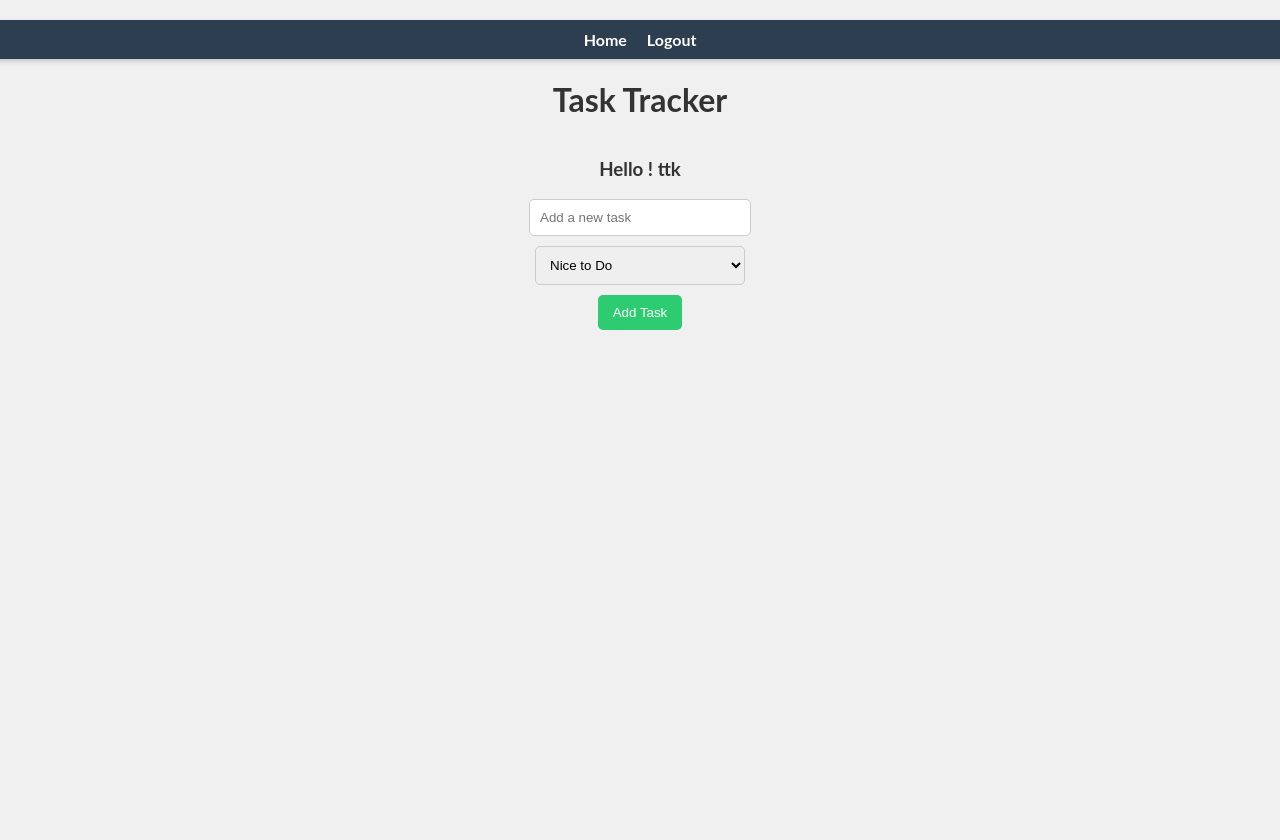
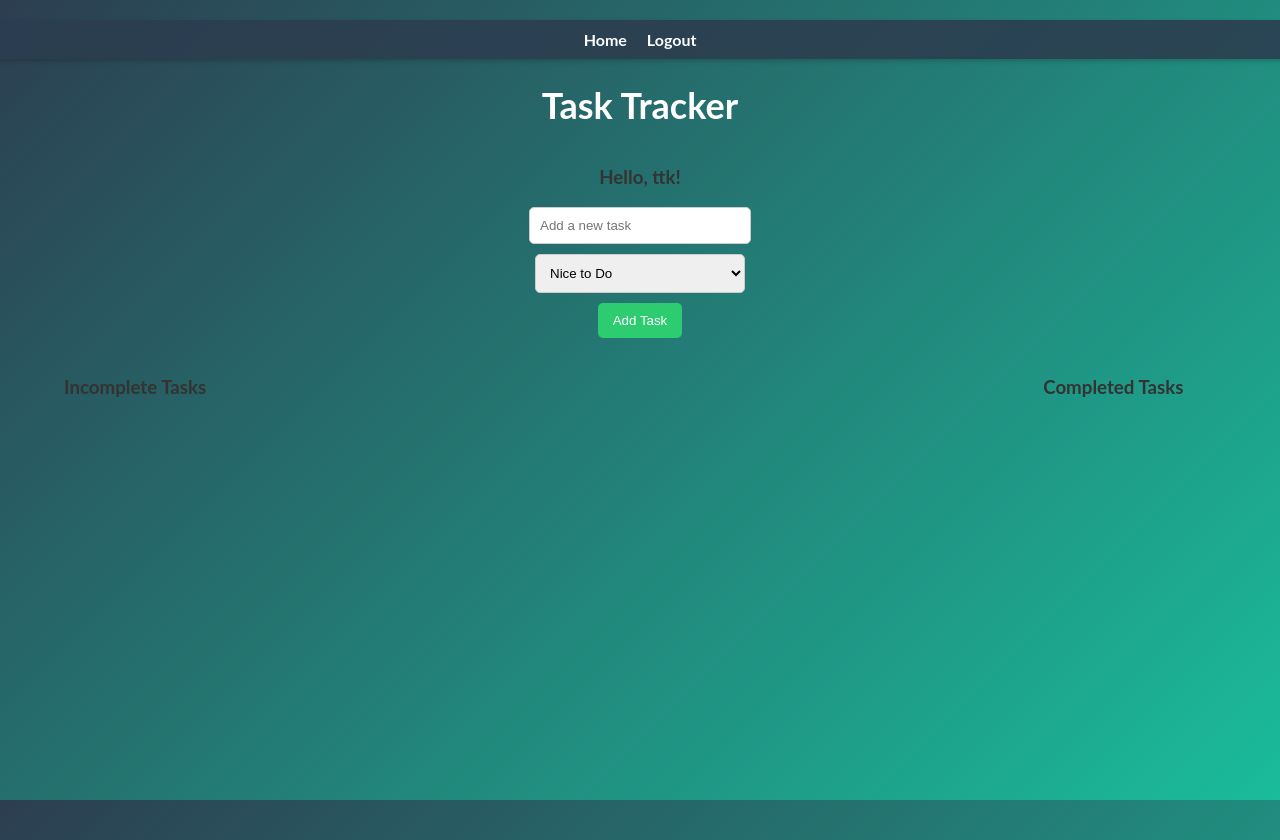
Before and after one commit to Thanush101/Todotask, a Django app: page //tasklist in a window 1280 px wide. Before the commit the page ends 330 px from the top, so only its background shows below. Run offline with Django 4.2, Linux system fonts and the light colour scheme; a user stored in the database is signed in; data that the repository does not hold is empty.

Commit message:
Update task_list.html

```diff
--- a/todolist/todoapp/templates/task_list.html
+++ b/todolist/todoapp/templates/task_list.html
@@ -8,27 +8,32 @@
         body {
             margin: 20px auto;
             font-family: 'Lato', sans-serif;
-            background: #f0f0f0; /* Lighter background for better contrast */
+            background: linear-gradient(135deg, #2c3e50, #1abc9c); /* Futuristic gradient */
             color: #333;
             display: flex;
             flex-direction: column;
             align-items: center;
+            justify-content: flex-start;  /* Ensure navbar stays at the top */
+            min-height: 100vh;  /* Ensure the body takes full height */
+            background-attachment: fixed; /* Fixed background for a more futuristic feel */
         }
 
         h1 {
             margin-bottom: 20px;
+            font-size: 36px;
+            color: #fff;  /* White color for the title */
         }
 
         /* Navbar styles */
         .navbar {
-            background-color: #2c3e50;
+            background-color: rgba(44, 62, 80, 0.9); /* Semi-transparent navbar */
             width: 100%;
             padding: 10px;
             box-shadow: 0 2px 5px rgba(0, 0, 0, 0.2);
             display: flex;
-            justify-content: center; /* Center align the links */
+            justify-content: center;
+            z-index: 100;  /* Keep navbar on top */
         }
-
         .navbar ul {
             list-style: none;
             padding: 0;
@@ -48,20 +53,42 @@
             color: #1abc9c; /* Change color on hover */
         }
 
+        /* Task Container */
         .task-container {
             display: flex;
-            flex-wrap: wrap;
-            justify-content: center;
-            gap: 20px; /* Space between sticky notes */
+            justify-content: space-between;
+            width: 90%;
+            gap: 40px;
+            margin-top: 20px;
+            margin-bottom: 20px;  /* Ensure space for content */
+        }
+
+        /* Left column for incomplete tasks */
+        .tasks-left {
+            display: flex;
+            flex-direction: column;
+            gap: 20px;
+            width: 45%;
+        }
+
+        /* Right column for completed tasks */
+        .tasks-right {
+            display: flex;
+            flex-direction: column;
+            gap: 20px;
+            width: 15%;
         }
 
         .sticky-note {
-            background: #ffc; /* Background color for sticky notes */
+            background: rgba(255, 255, 255, 0.8); /* Semi-transparent background for sticky notes */
             border-radius: 10px;
-            box-shadow: 5px 5px 15px rgba(0, 0, 0, 0.3);
+            box-shadow: 5px 5px 15px rgba(0, 0, 0, 0.2);
             padding: 20px;
             width: 150px; /* Width of each sticky note */
             transition: transform 0.15s; /* Smooth scale transition */
+            display: flex;
+            justify-content: space-between;
+            align-items: center;
         }
 
         .sticky-note:hover {
@@ -114,6 +141,7 @@
     </style>
 </head>
 <body>
+
     <!-- Navigation Bar -->
     <div class="navbar">
         <ul>
@@ -127,11 +155,11 @@
         </ul>
     </div>
 
-<h1>Task Tracker  </h1> <h3> Hello ! {{ user.username }} </h3>
+    <h1>Task Tracker</h1>
+    <h3>Hello, {{ user.username }}!</h3>
+
     <!-- Add Task Form -->
     <input type="text" class="task-input" id="taskInput" placeholder="Add a new task">
-
-    <!-- Priority Selector -->
     <select class="priority-selector" id="prioritySelector">
         <option value="C" style="color: blue;">Nice to Do</option>
         <option value="B" style="color: red;">Important</option>
@@ -142,14 +170,31 @@
     <button class="add-task" onclick="addTask()">Add Task</button>
 
     <!-- Task List -->
-    <div class="task-container" id="taskList">
+    <div class="task-container">
+        <div class="tasks-left" id="tasksLeft">
+            <h3>Incomplete Tasks</h3>
             {% for task in tasks %}
+                {% if not task.completed %}
                     <div class="sticky-note" id="task-{{ task.id }}">
-                <p>{{ task.task_text }} - Priority: {{ task.get_priority_display }} - {% if task.completed %} Done {% else %} Not Done {% endif %}</p>
+                        <p>{{ task.task_text }} - Priority: {{ task.get_priority_display }}</p>
                         <button class="delete-task" onclick="deleteTask({{ task.id }})">Delete</button>
                         <button class="mark-done" onclick="markTaskDone({{ task.id }})">Mark as Done</button>
                     </div>
+                {% endif %}
             {% endfor %}
+        </div>
+
+        <div class="tasks-right" id="tasksRight">
+            <h3>Completed Tasks</h3>
+            {% for task in tasks %}
+                {% if task.completed %}
+                    <div class="sticky-note" id="task-{{ task.id }}">
+                        <p>{{ task.task_text }} - Priority: {{ task.get_priority_display }}</p>
+                        <button class="delete-task" onclick="deleteTask({{ task.id }})">Delete</button>
+                    </div>
+                {% endif %}
+            {% endfor %}
+        </div>
     </div>
 
     <script>
@@ -157,7 +202,7 @@
             const taskInput = document.getElementById('taskInput');
             const prioritySelector = document.getElementById('prioritySelector');
             const taskText = taskInput.value.trim();
-            const priority = prioritySelector.value;  // Get selected priority
+            const priority = prioritySelector.value;
 
             if (!taskText) {
                 alert('Please enter a task');
@@ -171,12 +216,12 @@
                         'Content-Type': 'application/json',
                         'X-CSRFToken': '{{ csrf_token }}',
                     },
-                    body: JSON.stringify({ task_text: taskText, priority: priority }),  // Include priority in the request
+                    body: JSON.stringify({ task_text: taskText, priority: priority }),
                 });
 
                 const data = await response.json();
                 if (data.id) {
-                    const taskList = document.getElementById('taskList');
+                    const tasksLeft = document.getElementById('tasksLeft');
                     const newTask = document.createElement('div');
                     newTask.id = `task-${data.id}`;
                     newTask.className = 'sticky-note';
@@ -184,7 +229,7 @@
                         <p>${data.task_text} - Priority: ${data.priority} - Not Done</p>
                         <button class="mark-done" onclick="markTaskDone(${data.id})">Mark as Done</button>
                         <button class="delete-task" onclick="deleteTask(${data.id})">Delete</button>`;
-                    taskList.appendChild(newTask);
+                    tasksLeft.appendChild(newTask);
                     taskInput.value = '';
                     prioritySelector.value = 'C';  // Reset to default priority
                 }
@@ -215,22 +260,24 @@
         async function markTaskDone(taskId) {
             try {
                 const response = await fetch(`/mark_done/${taskId}/`, {
-                    method: 'POST',
+                    method: 'PATCH',
                     headers: {
                         'X-CSRFToken': '{{ csrf_token }}',
                     },
                 });
 
                 const data = await response.json();
-                if (data.message) {
+                if (data.message === 'Task marked as done') {
                     const taskItem = document.getElementById(`task-${taskId}`);
-                    taskItem.innerHTML = `<p>${taskItem.textContent.split(' - ')[0]} - Done</p>
-                    <button class="delete-task" onclick="deleteTask(${taskId})">Delete</button>`;
+                    taskItem.querySelector('.mark-done').disabled = true; // Disable button
+                    taskItem.querySelector('.mark-done').textContent = 'Done';
+                    document.getElementById('tasksRight').appendChild(taskItem);  // Move to completed tasks
                 }
             } catch (error) {
                 console.error('Error marking task as done:', error);
             }
         }
     </script>
+
 </body>
 </html>
```
Lines whose indentation alone changed are shown as unchanged.
